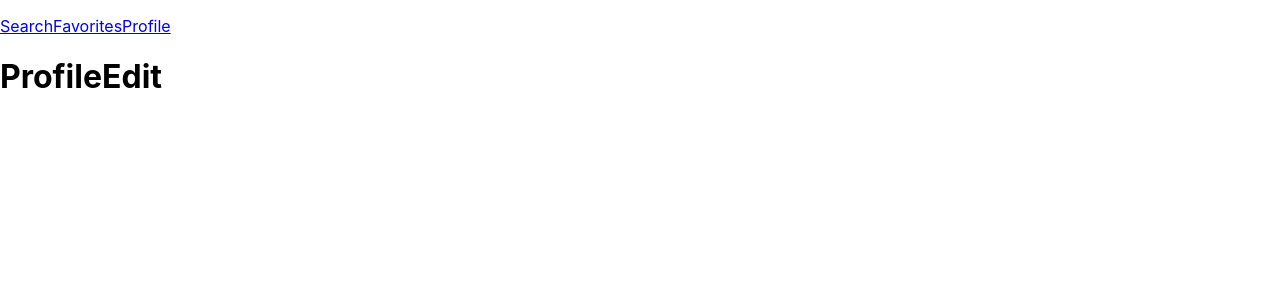
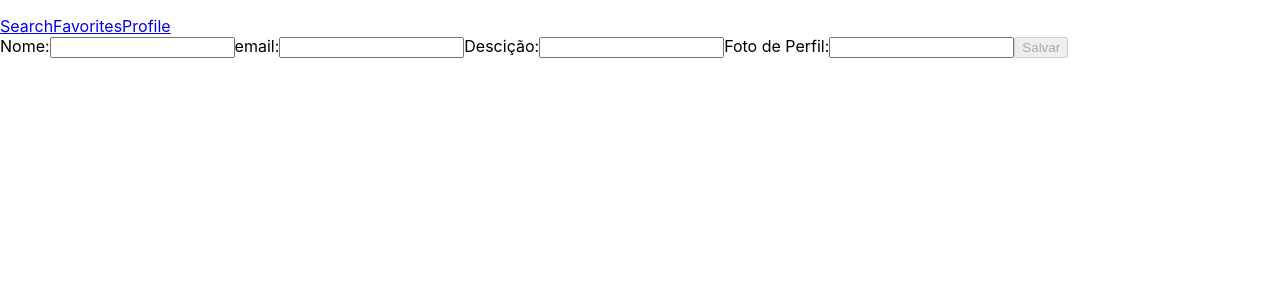
Before and after one commit to EduardoSimoess/trybetunes, a React (Create React App) app: page /profile/edit in a window 1280 px wide. Shown: the top 300 px of the page. Built offline with nearby package versions, Linux system fonts and the light colour scheme.

Commit message:
Falha último teste quesito 12 e último Quesito 14

```diff
--- a/src/Profile.js
+++ b/src/Profile.js
@@ -29,10 +29,12 @@ class Profile extends React.Component {
         <Header />
         { loading ? (<Loading />) : (
           <div>
-            <p>{usersData.name}</p>
-            <p>{usersData.email}</p>
-            <p>{usersData.description}</p>
-            <img src={ usersData.image } alt="Profile" data-testid="profile-image" />
+            <div>
+              <p>{usersData.name}</p>
+              <p>{usersData.email}</p>
+              <p>{usersData.description}</p>
+              <img src={ usersData.image } alt="Profile" data-testid="profile-image" />
+            </div>
             <Link to="/profile/edit">Editar perfil</Link>
           </div>
         )}
--- a/src/ProfileEdit.js
+++ b/src/ProfileEdit.js
@@ -1,12 +1,126 @@
 import React from 'react';
+import { Redirect } from 'react-router-dom';
 import Header from './Header';
+import { updateUser, getUser } from './services/userAPI';
+import Loading from './Carregando';
 
 class ProfileEdit extends React.Component {
+  constructor() {
+    super();
+
+    this.state = ({
+      name: '',
+      email: '',
+      image: '',
+      description: '',
+      disable: true,
+      redirect: false,
+      loading: false,
+    });
+    this.saveData = this.saveData.bind(this);
+    this.save = this.save.bind(this);
+  }
+
+  async componentDidMount() {
+    this.setState({ loading: true });
+    const inicalData = await getUser();
+    const { name, email, image, description } = inicalData;
+    this.setState({ name });
+    this.setState({ image });
+    this.setState({ email });
+    this.setState({ description });
+    this.setState({ loading: false });
+  }
+
+  saveData({ target }) {
+    const { name, value } = target;
+    this.setState({ [name]: value }, this.ableButton);
+  }
+
+  ableButton() {
+    const { name, email, image, description } = this.state;
+    if (name.length > 0 && email.length > 0 && image.length > 0
+      && description.length > 0 && email.includes('@') && email.includes('.com')) {
+      this.setState({ disable: false });
+    } else {
+      this.setState({ disable: true });
+    }
+  }
+
+  async save() {
+    this.setState({ loading: true });
+    const { name, email, image, description } = this.state;
+    const obj = {
+      name,
+      email,
+      image,
+      description,
+    };
+    await updateUser(obj);
+    this.setState({ redirect: true });
+    this.setState({ loading: false });
+  }
+
   render() {
+    const { disable, redirect, name, email, description, image, loading } = this.state;
     return (
       <div data-testid="page-profile-edit">
         <Header />
-        <h1>ProfileEdit</h1>
+        { loading ? (<Loading />) : (
+          <div>
+            <label htmlFor="name">
+              Nome:
+              <input
+                type="text"
+                name="name"
+                onChange={ this.saveData }
+                value={ name }
+                data-testid="edit-input-name"
+              />
+            </label>
+            email:
+            <label htmlFor="email">
+              <input
+                type="text"
+                name="email"
+                onChange={ this.saveData }
+                value={ email }
+                data-testid="edit-input-email"
+              />
+            </label>
+            <label htmlFor="description">
+              Descição:
+              <input
+                type="text"
+                name="description"
+                onChange={ this.saveData }
+                value={ description }
+                data-testid="edit-input-description"
+              />
+            </label>
+            <label htmlFor="image">
+              Foto de Perfil:
+              <input
+                type="text"
+                name="image"
+                onChange={ this.saveData }
+                value={ image }
+                data-testid="edit-input-image"
+              />
+            </label>
+
+            <button
+              type="button"
+              disabled={ disable }
+              onClick={ this.save }
+              data-testid="edit-button-save"
+            >
+              Salvar
+
+            </button>
+          </div>
+        )}
+        { redirect ? <Redirect to="/profile" /> : '' }
       </div>
     );
   }
```
